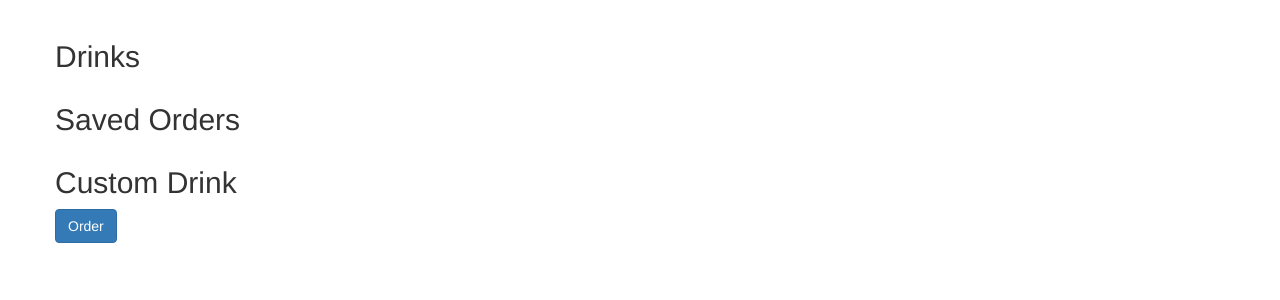
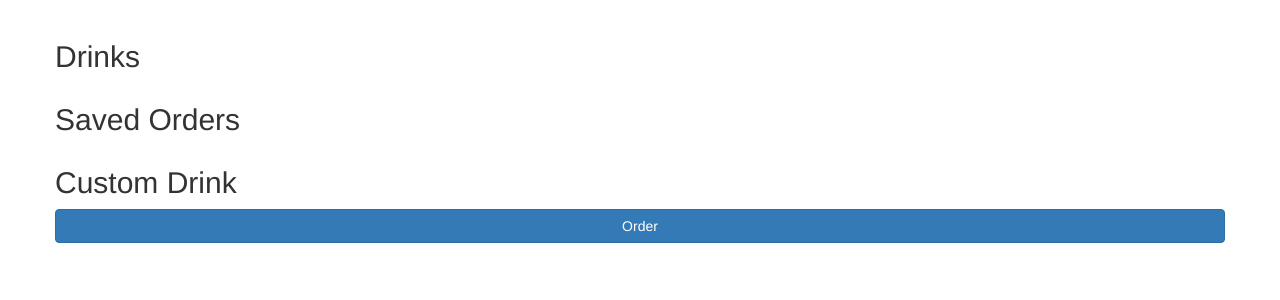
Before and after one commit to BasementCat/drinkmenu, a Flask app: page / in a window 1280 px wide. Shown: the part 51-351 px from the top of the page. Run offline with Flask 2, Linux system fonts and the light colour scheme; data that the repository does not hold is empty; some libraries are stand-ins or nearby versions.

Commit message:
Fix custom drink styling

```diff
--- a/app/templates/index/index.jinja.html
+++ b/app/templates/index/index.jinja.html
@@ -24,7 +24,7 @@
                 {% for d in drink_components %}
                     {{ macros.render_drink(d, select=True) }}
                 {% endfor %}
-                <button class="btn btn-primary" type="submit">Order</button>
+                <button class="btn btn-primary btn-block" type="submit">Order</button>
             </form>
         </div>
     </div>
--- a/app/templates/macros.jinja.html
+++ b/app/templates/macros.jinja.html
@@ -23,7 +23,7 @@
             <a class="btn btn-primary btn-block" href="{{ url_for('index.order', d=d.doc_id) }}">Order</a>
         {% endif %}
         {% if select %}
-            <label><input type="checkbox" name="c" value="{{ d.doc_id }}" /> Add to Drink</label>
+            <label class="btn btn-info btn-block"><input type="checkbox" name="c" value="{{ d.doc_id }}" /> Add to Drink</label>
         {% endif %}
     {% endcall %}
 {% endmacro %}
```
